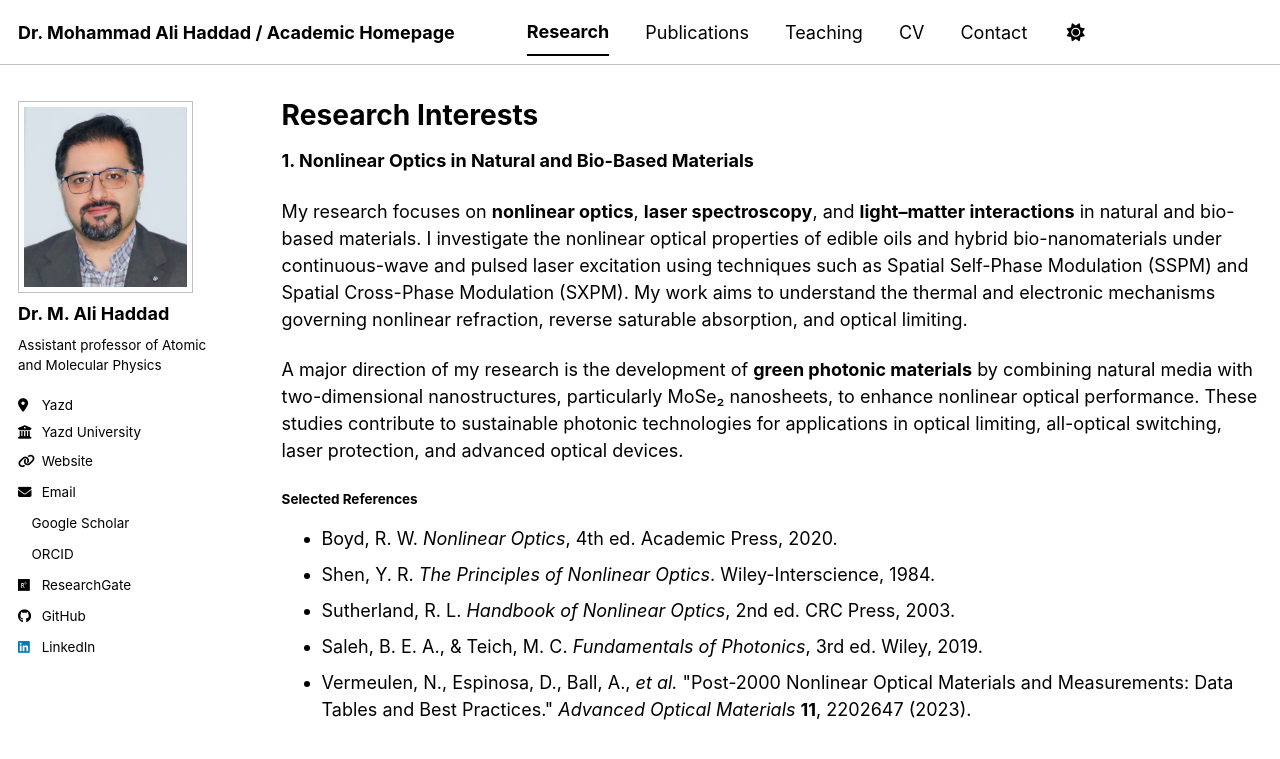
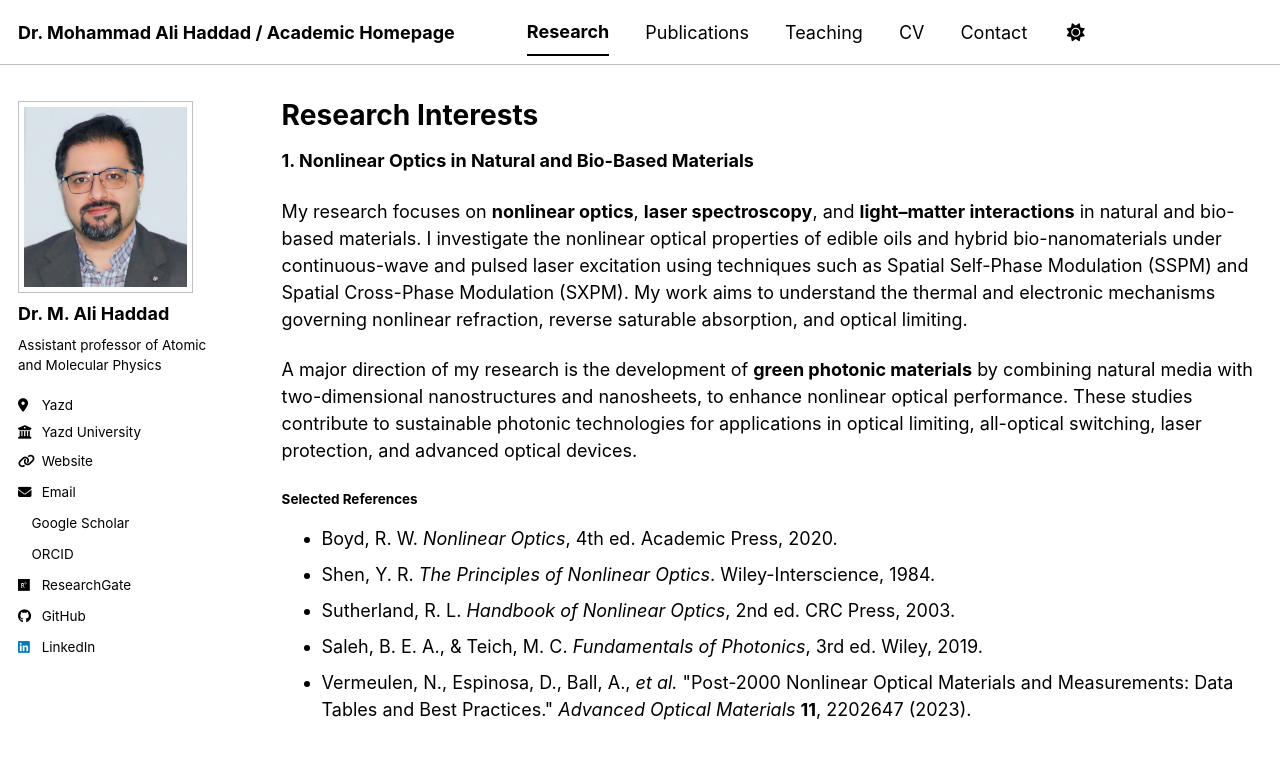
Before and after one commit to ma-haddad/ma-haddad.github.io, a Jekyll site: the page built from _pages/research.html, in a window 1280 px wide. Shown: the top 759 px of the page. Built offline with Jekyll 4.4.1, drawn with Linux system fonts in a browser that asks for light colours; a style sheet for code colours, icons or effects is not loaded.

Commit message:
Update research.html

```diff
--- a/_pages/research.html
+++ b/_pages/research.html
@@ -7,7 +7,7 @@ author_profile: true
 
 <p class="isSelectedEnd"><strong>1. Nonlinear Optics in Natural and Bio-Based Materials</strong></p>
 <p class="isSelectedEnd">My research focuses on <strong>nonlinear optics</strong>, <strong>laser spectroscopy</strong>, and <strong>light&ndash;matter interactions</strong> in natural and bio-based materials. I investigate the nonlinear optical properties of edible oils and hybrid bio-nanomaterials under continuous-wave and pulsed laser excitation using techniques such as Spatial Self-Phase Modulation (SSPM) and Spatial Cross-Phase Modulation (SXPM). My work aims to understand the thermal and electronic mechanisms governing nonlinear refraction, reverse saturable absorption, and optical limiting.</p>
-<p>A major direction of my research is the development of <strong>green photonic materials</strong> by combining natural media with two-dimensional nanostructures, particularly MoSe₂ nanosheets, to enhance nonlinear optical performance. These studies contribute to sustainable photonic technologies for applications in optical limiting, all-optical switching, laser protection, and advanced optical devices.</p>
+<p>A major direction of my research is the development of <strong>green photonic materials</strong> by combining natural media with two-dimensional nanostructures and nanosheets, to enhance nonlinear optical performance. These studies contribute to sustainable photonic technologies for applications in optical limiting, all-optical switching, laser protection, and advanced optical devices.</p>
 <h4>Selected References</h4>
 <ul data-spread="false">
 <li>Boyd, R. W. <em>Nonlinear Optics</em>, 4th ed. Academic Press, 2020.</li>
```
